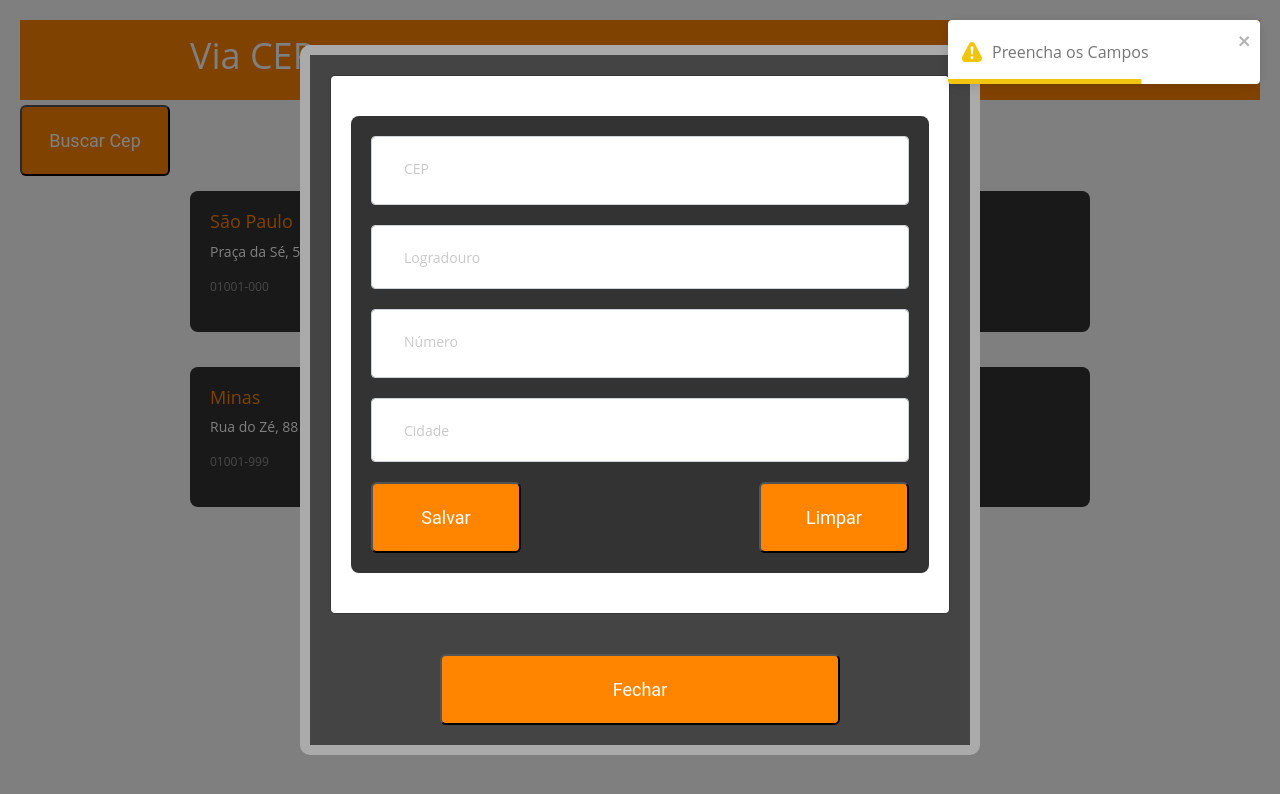
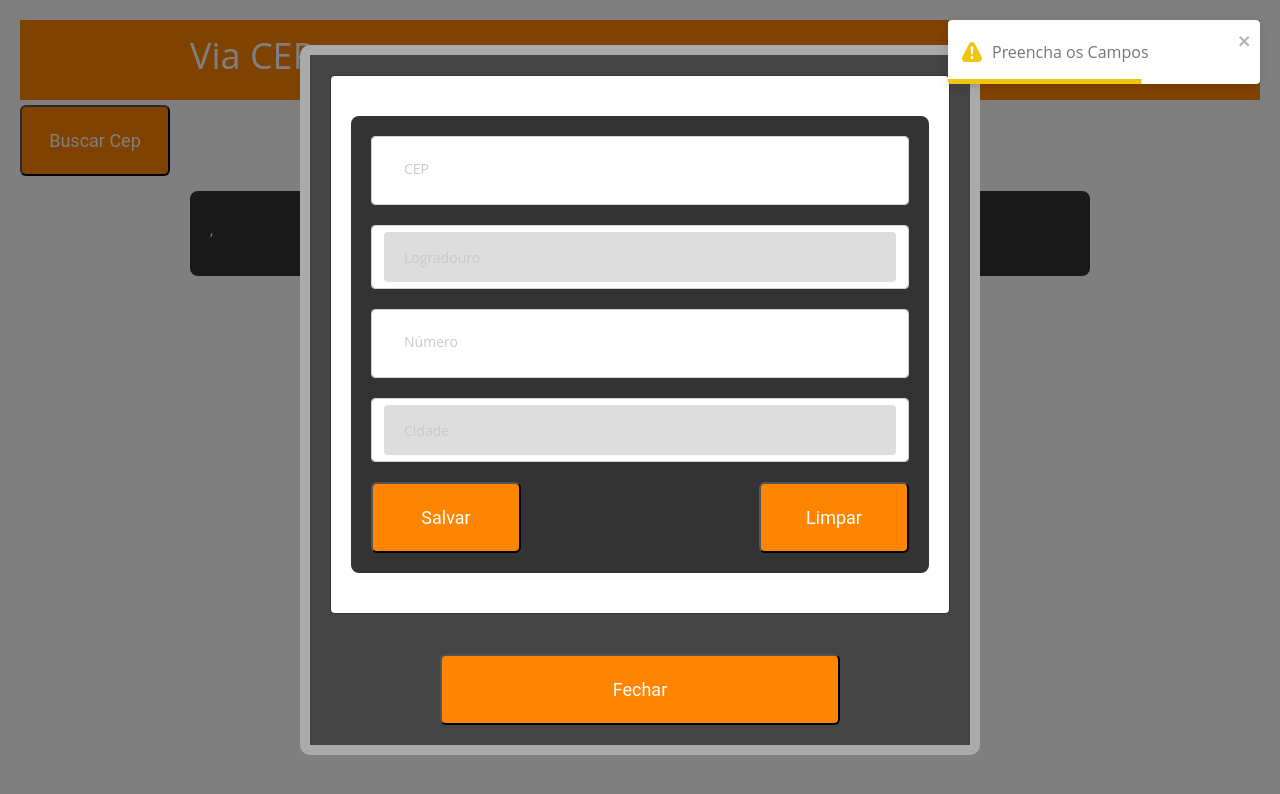
Before and after one commit to Deividwb/ViaCep-ReduxToolKit, a React (Create React App) app: page / in a window 1280 px wide. Both pictures are taken after a click on the link "Contato". Shown: the top 794 px of the page. Built offline with nearby package versions, Linux system fonts and the light colour scheme.

Commit message:
Created Card

```diff
--- a/src/controllers/cepContext.js
+++ b/src/controllers/cepContext.js
@@ -1,20 +1,56 @@
-import { createContext, useState } from 'react'
-import { toast } from 'react-toastify'
+import axios from "axios";
+import { createContext, useState } from "react";
+import { toast } from "react-toastify";
 
-export const cepContext = createContext({})
-cepContext.displayName = 'ViaCep'
+export const cepContext = createContext({});
+cepContext.displayName = "ViaCep";
 
 export function CepProvider({ children }) {
-  const [isContainerOpen, setContainerIsOpen] = useState(false)
+  const [isContainerOpen, setContainerIsOpen] = useState(false);
+  const [formData, setFormData] = useState({
+    cep: "",
+    logradouro: "",
+    bairro: "",
+    localidade: "",
+    numero: "",
+  });
+
+  const handleSubmit = (e) => {
+    e.preventDefault();
+
+    axios
+      .get(`https://viacep.com.br/ws/${formData.cep}/json/`)
+      .then((response) => {
+        setFormData(response.data);
+        console.log(formData);
+      })
+      .catch(() => {
+        toast.warning("Informe Cep Correto");
+        setFormData(undefined);
+      });
+
+    if (!formData.cep) {
+      return toast.warning("Informe Cep Correto");
+    } else {
+      setFormData({ ...formData, handleInputChange });
+      // setFormData(undefined);
+    }
+  };
 
   function handleBtnCloseClick() {
-    setContainerIsOpen(false)
+    setContainerIsOpen(false);
   }
 
   const handleBtnOpenClick = () => {
-    toast.warning('Preencha os Campos')
-    setContainerIsOpen(true)
-  }
+    toast.warning("Preencha os Campos");
+    setContainerIsOpen(true);
+  };
+
+  const handleInputChange = (e) => {
+    let newProp = formData;
+    newProp[e.target.name] = e.target.value;
+    setFormData({ ...newProp });
+  };
 
   return (
     <cepContext.Provider
@@ -22,9 +58,13 @@ export function CepProvider({ children }) {
         handleBtnOpenClick,
         handleBtnCloseClick,
         isContainerOpen,
+        formData,
+        setFormData,
+        handleInputChange,
+        handleSubmit,
       }}
     >
       {children}
     </cepContext.Provider>
-  )
+  );
 }
--- a/src/pages/ListCep/index.js
+++ b/src/pages/ListCep/index.js
@@ -1,12 +1,17 @@
-import './styles.css'
-import { cepMock } from '../../Mock'
-import ModalCep from '../ModalCep'
-import { useContext } from 'react'
-import { cepContext } from '../../controllers/cepContext'
+import "./styles.css";
+// import { cepMock } from "../../Mock";
+import ModalCep from "../ModalCep";
+import { useContext } from "react";
+import { cepContext } from "../../controllers/cepContext";
 
 const ListCep = () => {
-  const { handleBtnOpenClick, handleBtnCloseClick, isContainerOpen } =
-    useContext(cepContext)
+  const {
+    handleBtnOpenClick,
+    handleBtnCloseClick,
+    isContainerOpen,
+    formData,
+    setFormData,
+  } = useContext(cepContext);
 
   return (
     <>
@@ -19,18 +24,20 @@ const ListCep = () => {
           Buscar Cep
         </button>
       </div>
-      {cepMock.map((cep) => (
+      {/* {formData.map((cep) => ( */}
+      {formData &&
         <section id="list-section" class="list-container">
           <div class="card-list-item">
-            <h3>{cep.localidade}</h3>
-            <p class="address-line">{`${cep.logradouro}, ${cep.numero}`}</p>
-            <p class="address-cep">{cep.cep}</p>
+            <h3>{formData.localidade}</h3>
+            <p class="address-line">{`${formData.logradouro}, ${formData.numero}`}</p>
+            <p class="address-cep">{formData.cep}</p>
           </div>
         </section>
-      ))}
+       }
+      {/* ))} */}
       <ModalCep isActive={isContainerOpen} isClose={handleBtnCloseClick} />
     </>
-  )
-}
+  );
+};
 
-export default ListCep
+export default ListCep;
--- a/src/pages/ModalCep/index.js
+++ b/src/pages/ModalCep/index.js
@@ -1,90 +1,26 @@
-import './styles.css'
-import React, { useState } from 'react'
-import { toast } from 'react-toastify'
-import axios from 'axios'
+import "./styles.css";
+import React, { useContext } from "react";
+import { cepContext } from "../../controllers/cepContext";
 
 export default function ModalCep({ isActive, isClose }) {
-  const [formData, setFormData] = useState({
-    cep: '',
-    logradouro: '',
-    bairro: '',
-    localidade: '',
-    numero: '',
-  })
-
-  const [arrayCep, setArrayCep] = useState([])
-
-  const handleInputChange = (e) => {
-    let newProp = formData
-    newProp[e.target.name] = e.target.value
-    setFormData({ ...newProp })
-  }
+  const { formData, setFormData, handleInputChange, handleSubmit } = useContext(cepContext);
 
   const handleClear = () => {
-    alert('Deu certo')
-  }
+    alert("Deu certo");
+  };
 
-  // const handleFormCepSubmit = (event) => {
-  //   event.preventDefault()
-  //   setArrayCep((oldCep) => [...oldCep, formData])
 
-  //   setFormData({
-  //     cep: '',
-  //   })
-  //   console.log(formData)
-  //   console.log('===============')
-  //   console.log(arrayCep)
-  // }
-
-  //  cep: 0,
-  //     street: "",
-  //     number: 0,
-  //     city: "",
-
-  // async function loadCep() {
-  //   const response = await api.get("/01001000/json");
-  //   console.log(response.data);
-  // }
-
-  // useEffect(() => {
-
-  // }, [])
-
-  // const inputCep = document.forms.newAddress.cep;
-  // console.log("inputCep", inputCep.value);
-
-  const handleSubmit = (e) => {
-    e.preventDefault()
-
-    axios
-      .get(`https://viacep.com.br/ws/${formData.cep}/json/`)
-      .then((response) => {
-        setFormData(response.data)
-        console.log(formData)
-      })
-      .catch(() => {
-        toast.warning('Informe Cep Correto')
-      })
-
-    if (!formData.cep) {
-      return toast.warning('Informe Cep Correto')
-    } else {
-      setArrayCep((oldCep) => [...oldCep, arrayCep])
-      setArrayCep('')
-      console.log(arrayCep)
-    }
-  }
 
   return (
     <section
       id="modal-contact"
-      class={`modal-container ${isActive === true ? 'active' : ''}`}
+      class={`modal-container ${isActive === true ? "active" : ""}`}
     >
       <div class="modal-box">
         <div className="modal-content">
           <section id="form-section" class="form-container">
             <div className="card-form">
-              <form onSubmit={'handleFormCepSubmit'} name="newAddress">
+              <form onSubmit={"handleFormCepSubmit"} name="newAddress">
                 <div className="form-control">
                   <label for="cep">CEP:</label>
                   <input
@@ -93,7 +29,7 @@ export default function ModalCep({ isActive, isClose }) {
                     class="form-input"
                     type="text"
                     placeholder="CEP"
-                    value={formData?.cep}
+                    value={formData.cep}
                     onChange={handleInputChange}
                   />
                   <div class="error-message" data-error="cep"></div>
@@ -106,9 +42,9 @@ export default function ModalCep({ isActive, isClose }) {
                     class="form-input"
                     type="text"
                     placeholder="Logradouro"
-                    value={formData?.logradouro}
+                    value={formData.logradouro}
                     onChange={handleInputChange}
-                    // disabled
+                    disabled
                   />
                 </div>
                 <div class="form-control">
@@ -119,7 +55,7 @@ export default function ModalCep({ isActive, isClose }) {
                     class="form-input"
                     type="text"
                     placeholder="Número"
-                    value={formData?.numero}
+                    value={""}
                     onChange={handleInputChange}
                   />
                   <div class="error-message" data-error="number"></div>
@@ -132,9 +68,9 @@ export default function ModalCep({ isActive, isClose }) {
                     class="form-input"
                     type="text"
                     placeholder="Cidade"
-                    value={formData?.localidade}
+                    value={formData.localidade}
                     onChange={handleInputChange}
-                    // disabled
+                    disabled
                   />
                 </div>
                 <div className="btn-container ">
@@ -168,5 +104,5 @@ export default function ModalCep({ isActive, isClose }) {
         </button>
       </div>
     </section>
-  )
+  );
 }
```
